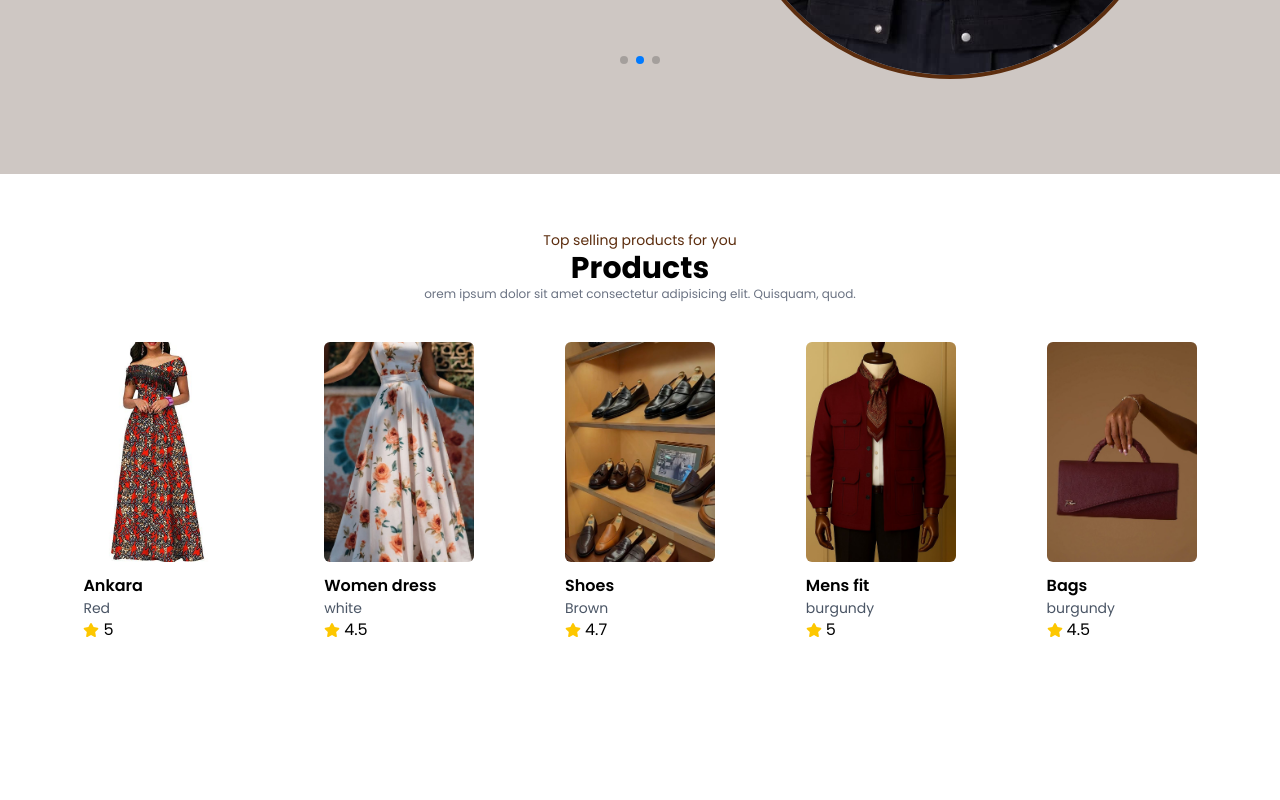
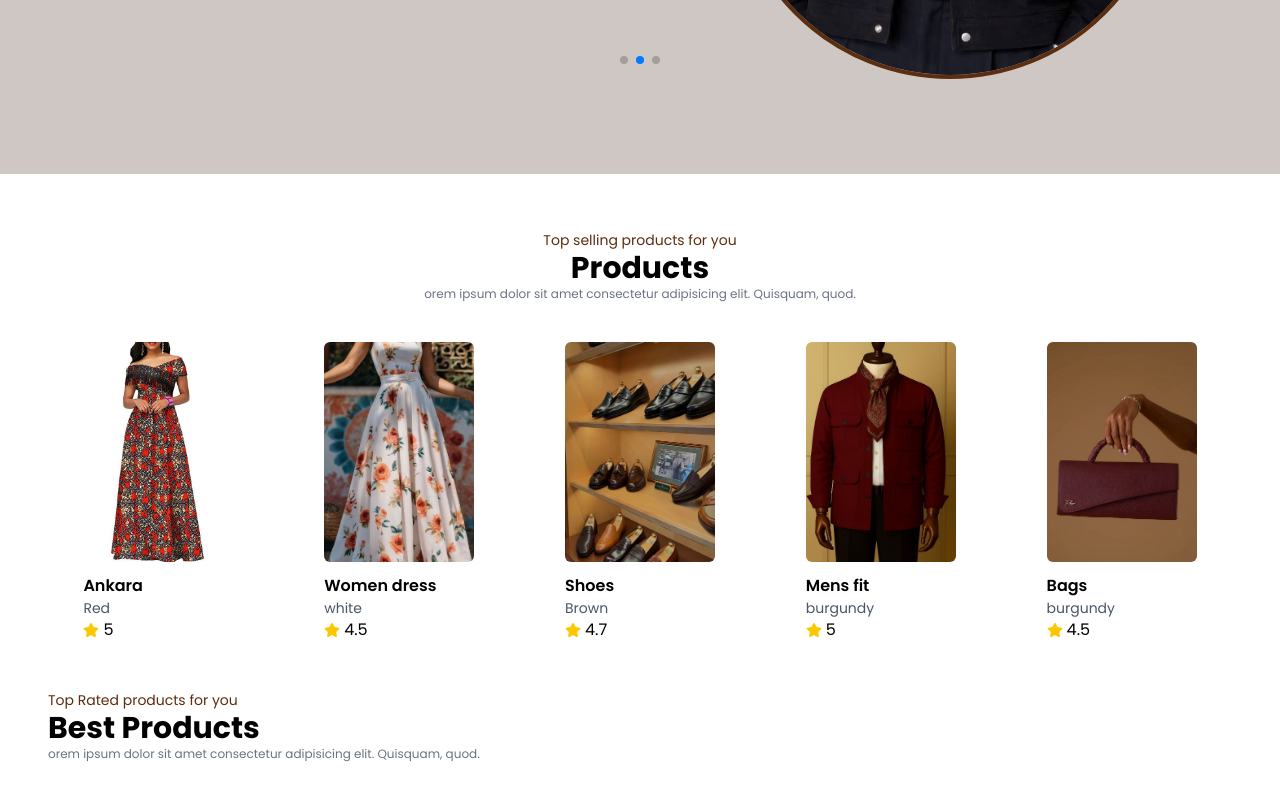
Before and after one commit to Fidelis123/Ude-s-shop, a React (Vite) app: page / in a window 1280 px wide. Shown: the part 540-1340 px from the top of the page. Before the commit the page ends 1230 px from the top, so only its background shows below. Built offline with nearby package versions, Linux system fonts and the light colour scheme.

Commit message:
topproducts step 1

```diff
--- a/src/App.jsx
+++ b/src/App.jsx
@@ -2,6 +2,7 @@ import React from 'react'
 import Navbar from './components/Navbar'
 import Hero from './components/Hero'
 import Products from './components/Products'
+import TopProducts from './components/TopProducts'
 
 const App = () => {
 
@@ -12,6 +13,7 @@ const App = () => {
       <Navbar />
       <Hero />
       <Products />
+      <TopProducts />
     </div>
   )
 }
--- /dev/null
+++ b/src/components/TopProducts.jsx
@@ -0,0 +1,63 @@
+import React from 'react'
+import img1 from '../assets/products/white gown.jpeg'
+import img2 from '../assets/products/white gown.jpeg'
+import img3 from '../assets/products/white gown.jpeg'
+
+
+const ProductsData = [
+  {
+    id: 1,
+    img: img1,
+    title: "Casual wear",
+    description: "Effortless, everyday style designed for your relaxed days.",
+  },
+
+  {
+    id: 2,
+    img: img2,
+    title: "Casual wear",
+    description: "Effortless, everyday style designed for your relaxed days.",
+  },
+
+  {
+    id: 3,
+    img: img3,
+    title: "Casual wear",
+    description: "Effortless, everyday style designed for your relaxed days.",
+  },
+]
+
+
+
+const TopProducts = () => {
+  return (
+    <div>
+      <div className="container">
+        {/* header section */}
+
+        <div className="text-left mb-10 ">
+          <p className="text-sm text-primary">Top Rated products for you</p>
+          <h2 className="text-3xl font-bold"> Best Products</h2>
+          <p className="text-xs  text-gray-500">
+            orem ipsum dolor sit amet consectetur
+            adipisicing elit. Quisquam, quod.
+          </p>
+        </div>
+
+        {/* body section */}
+
+        <div>
+          {
+            ProductsData.map ((data) => {
+              <div>
+
+              </div>
+            })
+          }
+        </div>
+      </div>
+    </div>
+  )
+}
+
+export default TopProducts
```
